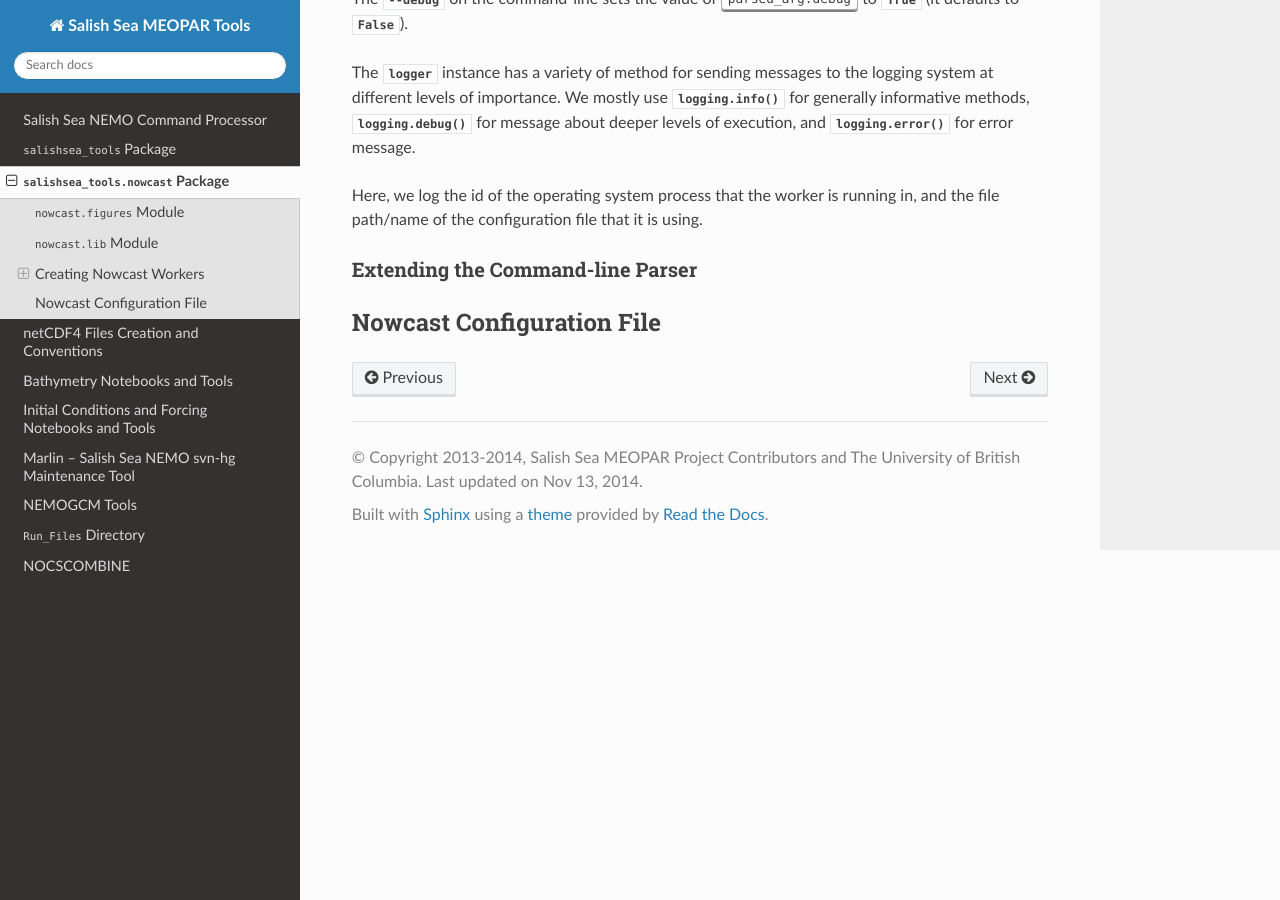
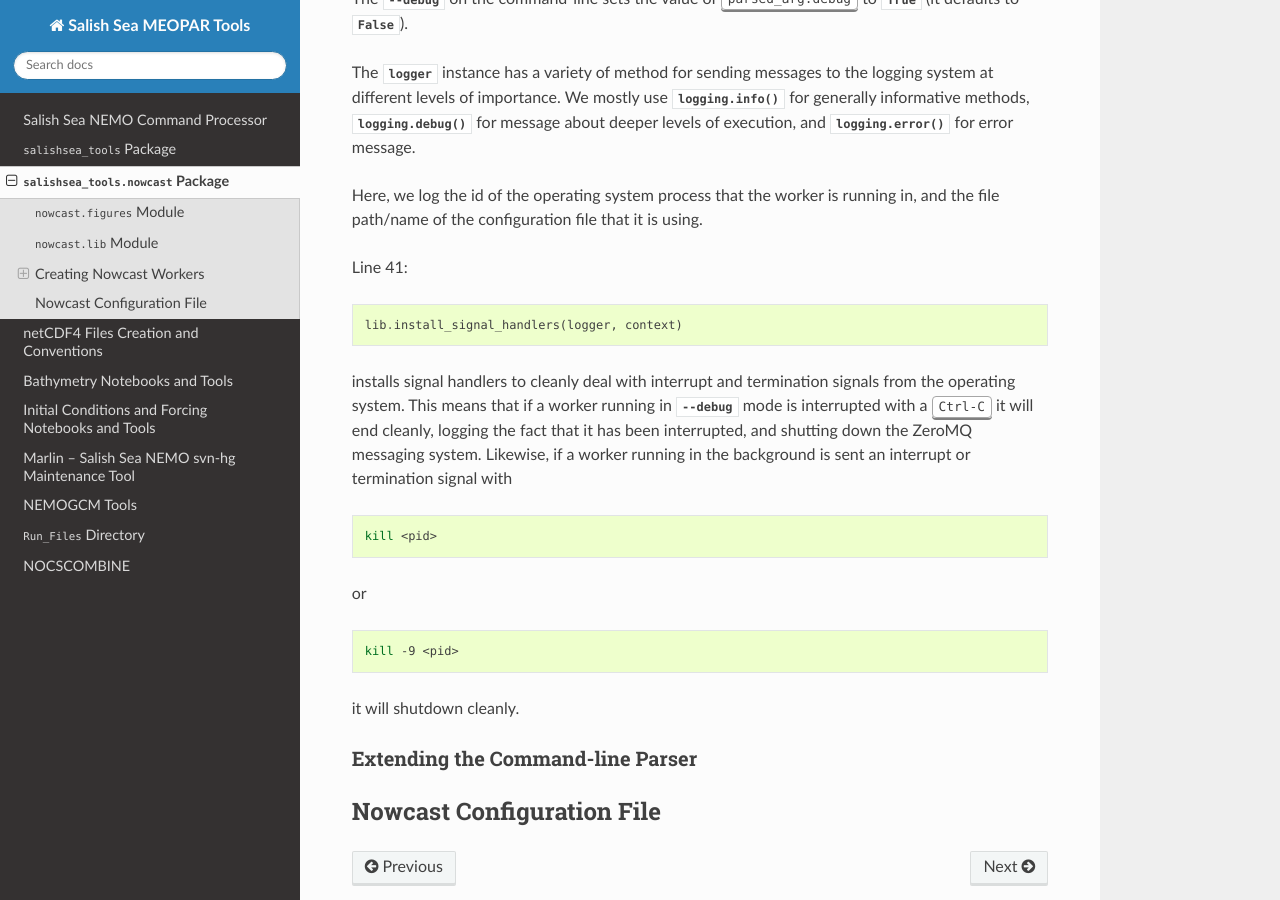
Before and after one commit to SalishSeaCast/tools, a Sphinx documentation site: the page built from docs/SalishSeaTools/nowcast.rst, in a window 1280 px wide and 900 px high, scrolled down 5093 px. Built offline with Sphinx 7.4.7 and the Read the Docs theme 2.0.0, drawn with Linux system fonts in a browser that asks for light colours.

Commit message:
Add discussion of nowcast worker signal handler setup to docs.

```diff
--- a/docs/SalishSeaTools/nowcast.rst
+++ b/docs/SalishSeaTools/nowcast.rst
@@ -282,6 +282,31 @@ Here,
 we log the id of the operating system process that the worker is running in,
 and the file path/name of the configuration file that it is using.
 
+Line 41:
+
+.. code-block:: python
+
+    lib.install_signal_handlers(logger, context)
+
+installs signal handlers to cleanly deal with interrupt and termination signals from the operating system.
+This means that if a worker running in :option:`--debug` mode is interrupted with a :kbd:`Ctrl-C` it will end cleanly,
+logging the fact that it has been interrupted,
+and shutting down the ZeroMQ messaging system.
+Likewise,
+if a worker running in the background is sent an interrupt or termination signal with
+
+.. code-block:: bash
+
+    kill <pid>
+
+or
+
+.. code-block:: bash
+
+    kill -9 <pid>
+
+it will shutdown cleanly.
+
 
 .. _ExtendingTheCommandLineParser:
 
```
